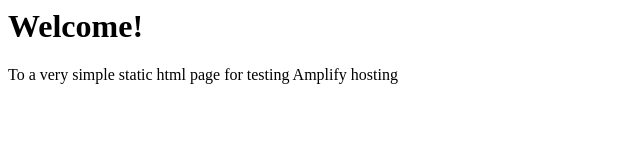
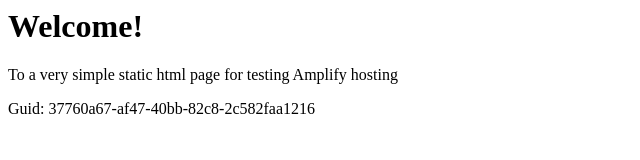
Before and after one commit to aws-aemilia-pdx/Github-PR-Commit-Integration-Test-DoNotTouch-v0-beta-us-west-2, a website: page src/index.html in a window 1280 px wide. Shown: the whole page, without its empty margins (0-640 px from the left). Drawn offline with Linux system fonts and the light colour scheme.

Commit message:
commit from integ tests

```diff
--- a/src/index.html
+++ b/src/index.html
@@ -1,3 +1,5 @@
+
+
 <html lang="en">
 
 <head>
@@ -10,6 +12,6 @@
 <body>
     <h1>Welcome!</h1>
     <p>To a very simple static html page for testing Amplify hosting</p>
-</body>
+    <p>Guid: 37760a67-af47-40bb-82c8-2c582faa1216</p></body>
 
 </html>
```
